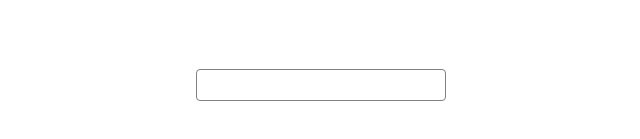
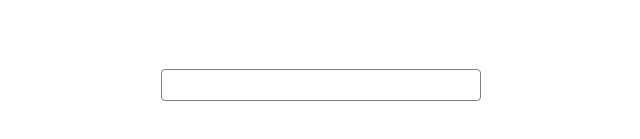
Before and after one commit to satyam4p/Custom-Input, a React (Create React App) app: page / in a window 1280 px wide. Shown: the part 235-374 px from the top of the page, without its empty margins (319-959 px from the left). Built offline with nearby package versions, Linux system fonts and the light colour scheme.

Commit message:
feat: added color in input

```diff
--- a/src/App.css
+++ b/src/App.css
@@ -1,7 +1,7 @@
 .input-container {
   border: 1px solid gray;
   border-radius: 4px;
-  width: 250px;
+  width: 20rem;
   height: 2rem;
   position: relative;
 }
@@ -17,8 +17,26 @@
   font-size: 14px;
   background: transparent;
 }
+.input-container input:not([value=""]) {
+  -webkit-text-fill-color: transparent;
+}
 
 .input-container .input-renderer {
+  width: 100%;
+  position: absolute;
+  font-size: 14px;
+  inset: 0;
+  padding: 0 0.5rem;
+  display: flex;
+  align-items: center;
+  white-space: pre;
+  user-select: none;
+  scrollbar-width: none;
+  overflow-x: auto;
+}
+
+.input-container .input-renderer::-webkit-scrollbar {
+  display: none;
 }
 
 .suggestions{
--- a/src/Input.js
+++ b/src/Input.js
@@ -11,19 +11,34 @@ const REGEX = /({{.*?}})/g;
 
 const InputField = ()=>{
   const [value, setValue] = useState('');
-
+  const ref = useRef();
   useEffect(()=>{
+    console.log("split:: ",value.split(REGEX));
 
   },[value])
+  const color = "red";
+  const syncScroll=(e)=>{
+    ref.current.scrollTop = e.target.scrollTop;
+    ref.current.scrollLeft = e.target.scrollLeft;
+  }
 
   return(
     <>
       <input
           value={value}
           onChange={(e) => setValue(e.target.value)}
+          onScroll = {syncScroll}
         />
-        <div className="input-renderer">
-
+        <div ref={ref} className="input-renderer">
+          {value.split(REGEX).map((word, index)=>{
+            if(word.match(REGEX) !== null){
+              return(
+                <span key={index} style={{color:`${color}`}}>{word}</span>
+              )
+            }else{
+              return <span key={index}>{word}</span>
+            }
+          })}
         </div>
     </>
   )
```
